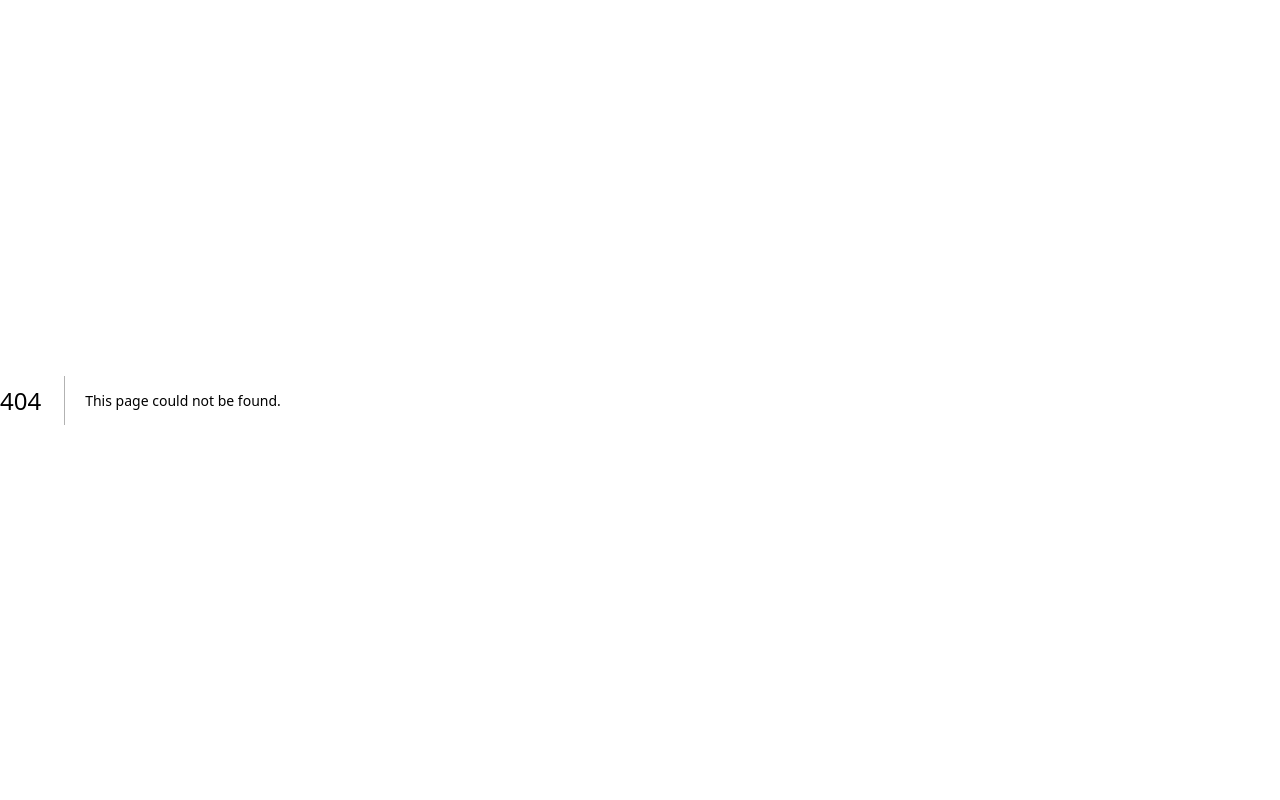
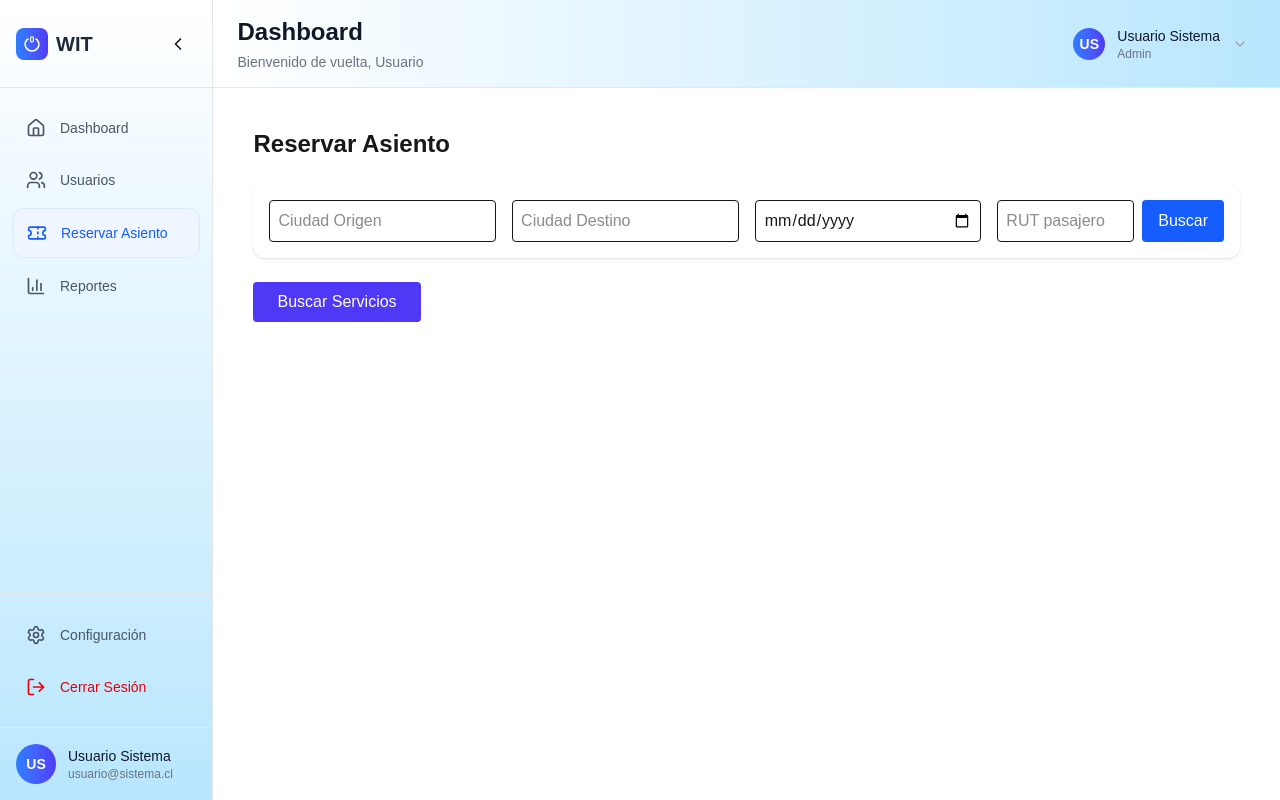
Before and after one commit to dorian-cesar/mantenedor-reservas-centinela, a Next.js app: page /dashboard/reserve in a window 1280 px wide. Before the commit this address had no page. Built offline with nearby package versions, Linux system fonts and the light colour scheme.

Commit message:
add: se crea componente reserve y se agrega al sidebar

```diff
--- a/package.json
+++ b/package.json
@@ -9,6 +9,7 @@
     "lint": "eslint"
   },
   "dependencies": {
+    "dayjs": "^1.11.19",
     "lucide-react": "^0.554.0",
     "next": "16.0.3",
     "react": "19.2.0",
--- /dev/null
+++ b/src/app/dashboard/reserve/page.jsx
@@ -0,0 +1,233 @@
+"use client";
+
+import { useState } from "react";
+import Swal from "sweetalert2";
+import dayjs from "dayjs";
+
+export default function ReservePage() {
+  const [origin, setOrigin] = useState("");
+  const [destination, setDestination] = useState("");
+  const [date, setDate] = useState("");
+  const [rut, setRut] = useState("");
+  const [userData, setUserData] = useState(null);
+  const [services, setServices] = useState([]);
+  const [selectedService, setSelectedService] = useState(null);
+  const [selectedSeat, setSelectedSeat] = useState(null);
+  const [loading, setLoading] = useState(false);
+
+  const notify = (icon, title, text = "") =>
+    Swal.fire({
+      icon,
+      title,
+      text,
+      confirmButtonColor: "#3b82f6",
+    });
+
+  const handleFindUser = async () => {
+    if (!rut.trim()) {
+      return notify(
+        "warning",
+        "Falta el RUT",
+        "Ingresa un RUT antes de continuar"
+      );
+    }
+
+    try {
+      const res = await fetch(`/api/users/find?rut=${rut}`);
+      const data = await res.json();
+
+      if (!data.user) {
+        return notify("error", "Usuario no encontrado");
+      }
+
+      setUserData(data.user);
+      notify("success", "Usuario encontrado");
+    } catch (err) {
+      notify("error", "Error buscando el usuario");
+    }
+  };
+
+  const handleSearchServices = async () => {
+    if (!origin || !destination || !date || !userData) {
+      return notify("warning", "Datos incompletos");
+    }
+
+    setLoading(true);
+
+    try {
+      const params = new URLSearchParams({
+        origin,
+        destination,
+        date,
+      });
+
+      const res = await fetch(`/api/services/search?${params.toString()}`);
+      const data = await res.json();
+
+      setServices(data.services || []);
+    } catch (err) {
+      notify("error", "Error buscando servicios");
+    } finally {
+      setLoading(false);
+    }
+  };
+
+  const handleReserveSeat = async () => {
+    if (!selectedService || !selectedSeat || !userData)
+      return notify("warning", "Debes seleccionar un asiento");
+
+    try {
+      // Reservar
+      await fetch(`/api/seats/reserve`, {
+        method: "POST",
+        headers: { "Content-Type": "application/json" },
+        body: JSON.stringify({
+          serviceId: selectedService._id,
+          seat: selectedSeat,
+          userId: userData._id,
+        }),
+      });
+
+      // Confirmar
+      await fetch(`/api/seats/confirm`, {
+        method: "POST",
+        headers: { "Content-Type": "application/json" },
+        body: JSON.stringify({
+          serviceId: selectedService._id,
+          seat: selectedSeat,
+          userId: userData._id,
+        }),
+      });
+
+      notify("success", "Asiento reservado y confirmado exitosamente");
+
+      setSelectedSeat(null);
+      setSelectedService(null);
+      setServices([]);
+    } catch (err) {
+      notify("error", "No se pudo reservar");
+    }
+  };
+
+  return (
+    <div className="p-6">
+      <h1 className="text-2xl font-bold mb-6">Reservar Asiento</h1>
+
+      {/* FORMULARIO */}
+      <div className="grid grid-cols-4 gap-4 mb-6 bg-white p-4 rounded-xl shadow">
+        <input
+          type="text"
+          placeholder="Ciudad Origen"
+          className="border p-2 rounded"
+          value={origin}
+          onChange={(e) => setOrigin(e.target.value)}
+        />
+
+        <input
+          type="text"
+          placeholder="Ciudad Destino"
+          className="border p-2 rounded"
+          value={destination}
+          onChange={(e) => setDestination(e.target.value)}
+        />
+
+        <input
+          type="date"
+          className="border p-2 rounded"
+          value={date}
+          onChange={(e) => setDate(e.target.value)}
+        />
+
+        <div className="flex gap-2">
+          <input
+            type="text"
+            placeholder="RUT pasajero"
+            className="border p-2 rounded w-full"
+            value={rut}
+            onChange={(e) => setRut(e.target.value)}
+          />
+          <button
+            onClick={handleFindUser}
+            className="bg-blue-600 text-white px-4 py-2 rounded"
+          >
+            Buscar
+          </button>
+        </div>
+      </div>
+
+      {userData && (
+        <p className="mb-4 text-green-600 font-semibold">
+          Pasajero: {userData.name}
+        </p>
+      )}
+
+      <button
+        onClick={handleSearchServices}
+        className="bg-indigo-600 text-white px-6 py-2 rounded mb-6"
+      >
+        Buscar Servicios
+      </button>
+
+      {/* LISTA DE SERVICIOS */}
+      {loading && <p>Cargando servicios...</p>}
+
+      {services.length > 0 && (
+        <div className="space-y-4">
+          {services.map((service) => (
+            <div
+              key={service._id}
+              className={`p-4 border rounded-xl cursor-pointer ${
+                selectedService?._id === service._id
+                  ? "border-blue-600 bg-blue-50"
+                  : "border-gray-200"
+              }`}
+              onClick={() => setSelectedService(service)}
+            >
+              <p className="font-semibold text-lg">
+                {service.origin} → {service.destination}
+              </p>
+              <p className="text-sm text-gray-600">
+                {dayjs(service.date).format("DD/MM/YYYY HH:mm")}
+              </p>
+            </div>
+          ))}
+        </div>
+      )}
+
+      {/* SELECCIÓN DE ASIENTOS */}
+      {selectedService && (
+        <div className="mt-6 bg-white p-4 rounded-xl shadow">
+          <h2 className="text-lg font-bold mb-3">
+            Selecciona un asiento — {selectedService.busPlate}
+          </h2>
+
+          <div className="grid grid-cols-6 gap-3">
+            {selectedService.seats.map((seat) => (
+              <button
+                key={seat.number}
+                disabled={seat.taken}
+                onClick={() => setSelectedSeat(seat.number)}
+                className={`px-3 py-2 rounded border ${
+                  seat.taken
+                    ? "bg-gray-300 text-gray-600 cursor-not-allowed"
+                    : selectedSeat === seat.number
+                    ? "bg-blue-600 text-white"
+                    : "bg-gray-100 hover:bg-gray-200"
+                }`}
+              >
+                {seat.number}
+              </button>
+            ))}
+          </div>
+
+          <button
+            onClick={handleReserveSeat}
+            className="mt-6 bg-green-600 text-white px-6 py-3 rounded w-full"
+          >
+            Confirmar Reserva
+          </button>
+        </div>
+      )}
+    </div>
+  );
+}
--- a/src/components/sidebar.jsx
+++ b/src/components/sidebar.jsx
@@ -1,6 +1,6 @@
-"use client"
-import { useState, useEffect } from "react"
-import { usePathname, useRouter } from 'next/navigation';
+"use client";
+import { useState, useEffect } from "react";
+import { usePathname, useRouter } from "next/navigation";
 import Link from "next/link";
 import SessionHelper from "@/utils/session";
 import {
@@ -15,15 +15,16 @@ import {
   Calendar,
   HelpCircle,
   LogOut,
-    Building2
-} from "lucide-react"
+  Building2,
+  Ticket,
+} from "lucide-react";
 
 export default function Sidebar({ className = "" }) {
-    const [isCollapsed, setIsCollapsed] = useState(false)
+  const [isCollapsed, setIsCollapsed] = useState(false);
   const pathname = usePathname();
   const router = useRouter();
-    const [user, setUser] = useState(null)
-    const [superUser, setSuperUser] = useState(false)
+  const [user, setUser] = useState(null);
+  const [superUser, setSuperUser] = useState(false);
 
   useEffect(() => {
     const userData = localStorage.getItem("user");
@@ -37,30 +38,52 @@ export default function Sidebar({ className = "" }) {
     }
     const currentUser = SessionHelper.getUser();
     setSuperUser(String(currentUser?.role) === "superUser");
-    }, [])
+  }, []);
 
   const adminItems = [
     { icon: <Home size={20} />, label: "Dashboard", href: "/dashboard" },
     { icon: <Users size={20} />, label: "Usuarios", href: "/dashboard/users" },
-        { icon: <BarChart3 size={20} />, label: "Reportes", href: "/dashboard/reports" },
-    ]
+    {
+      icon: <Ticket size={20} />,
+      label: "Reservar Asiento",
+      href: "/dashboard/reserve",
+    },
+    {
+      icon: <BarChart3 size={20} />,
+      label: "Reportes",
+      href: "/dashboard/reports",
+    },
+  ];
 
   const superUserItems = [
     { icon: <Home size={20} />, label: "Dashboard", href: "/dashboard" },
     { icon: <Users size={20} />, label: "Usuarios", href: "/dashboard/users" },
-        { icon: <Building2 size={20} />, label: "Ciudades", href: "/dashboard/cities" },
-        { icon: <BarChart3 size={20} />, label: "Reportes", href: "/dashboard/reports" },
+    {
+      icon: <Building2 size={20} />,
+      label: "Ciudades",
+      href: "/dashboard/cities",
+    },
+    {
+      icon: <Ticket size={20} />,
+      label: "Reservar Asiento",
+      href: "/dashboard/reserve",
+    },
+    {
+      icon: <BarChart3 size={20} />,
+      label: "Reportes",
+      href: "/dashboard/reports",
+    },
     { icon: <Mail size={20} />, label: "Mensajes", href: "/messages" },
     { icon: <Calendar size={20} />, label: "Calendario", href: "/calendar" },
-    ]
+  ];
 
   const bottomMenuItems = [
     { icon: <Settings size={20} />, label: "Configuración", href: "/settings" },
-    ]
+  ];
 
   const toggleSidebar = () => {
-        setIsCollapsed(!isCollapsed)
-    }
+    setIsCollapsed(!isCollapsed);
+  };
 
   const handleLogout = async () => {
     await SessionHelper.logout();
@@ -70,14 +93,22 @@ export default function Sidebar({ className = "" }) {
   const getUserInitials = () => {
     if (!user) return "US";
     if (user.name) {
-            return user.name.split(' ').map(n => n[0]).join('').toUpperCase().slice(0, 2);
+      return user.name
+        .split(" ")
+        .map((n) => n[0])
+        .join("")
+        .toUpperCase()
+        .slice(0, 2);
     }
     return "US";
-    }
+  };
 
   return (
-        <div className={`flex flex-col bg-linear-to-b from-white to-sky-200 border-r border-gray-200 transition-all duration-300 ${isCollapsed ? 'w-16' : 'w-64'} ${className}`}>
-
+    <div
+      className={`flex flex-col bg-linear-to-b from-white to-sky-200 border-r border-gray-200 transition-all duration-300 ${
+        isCollapsed ? "w-16" : "w-64"
+      } ${className}`}
+    >
       <div className="flex items-center justify-between p-4 border-b border-gray-200 h-22">
         {!isCollapsed && (
           <div className="flex items-center space-x-2">
@@ -103,9 +134,10 @@ export default function Sidebar({ className = "" }) {
                 <Link
                   key={item.href}
                   href={item.href}
-                                className={`w-full flex items-center rounded-xl px-3 py-3 transition-all duration-200 group ${isActive
-                                        ? 'bg-blue-50 text-blue-600 border border-blue-100'
-                                        : 'text-gray-600 hover:bg-gray-50 hover:text-gray-900'
+                  className={`w-full flex items-center rounded-xl px-3 py-3 transition-all duration-200 group ${
+                    isActive
+                      ? "bg-blue-50 text-blue-600 border border-blue-100"
+                      : "text-gray-600 hover:bg-gray-50 hover:text-gray-900"
                   }`}
                 >
                   <div className="flex items-center justify-center w-6 h-6">
@@ -114,7 +146,9 @@ export default function Sidebar({ className = "" }) {
 
                   {!isCollapsed && (
                     <>
-                                        <span className="ml-3 font-medium text-sm">{item.label}</span>
+                      <span className="ml-3 font-medium text-sm">
+                        {item.label}
+                      </span>
                       {item.badge && (
                         <span className="ml-auto bg-red-500 text-white text-xs px-2 py-1 rounded-full min-w-5 flex items-center justify-center">
                           {item.badge}
@@ -131,9 +165,10 @@ export default function Sidebar({ className = "" }) {
                 <Link
                   key={item.href}
                   href={item.href}
-                                className={`w-full flex items-center rounded-xl px-3 py-3 transition-all duration-200 group ${isActive
-                                        ? 'bg-blue-50 text-blue-600 border border-blue-100'
-                                        : 'text-gray-600 hover:bg-gray-50 hover:text-gray-900'
+                  className={`w-full flex items-center rounded-xl px-3 py-3 transition-all duration-200 group ${
+                    isActive
+                      ? "bg-blue-50 text-blue-600 border border-blue-100"
+                      : "text-gray-600 hover:bg-gray-50 hover:text-gray-900"
                   }`}
                 >
                   <div className="flex items-center justify-center w-6 h-6">
@@ -142,7 +177,9 @@ export default function Sidebar({ className = "" }) {
 
                   {!isCollapsed && (
                     <>
-                                        <span className="ml-3 font-medium text-sm">{item.label}</span>
+                      <span className="ml-3 font-medium text-sm">
+                        {item.label}
+                      </span>
                       {item.badge && (
                         <span className="ml-auto bg-red-500 text-white text-xs px-2 py-1 rounded-full min-w-5 flex items-center justify-center">
                           {item.badge}
@@ -152,10 +189,8 @@ export default function Sidebar({ className = "" }) {
                   )}
                 </Link>
               );
-                    })
-                }
+            })}
       </nav>
-
 
       <div className="px-3 py-4 border-t border-gray-200 space-y-1">
         {bottomMenuItems.map((item) => {
@@ -164,9 +199,10 @@ export default function Sidebar({ className = "" }) {
             <Link
               key={item.href}
               href={item.href}
-                            className={`w-full flex items-center rounded-xl px-3 py-3 transition-all duration-200 group ${isActive
-                                ? 'bg-blue-50 text-blue-600 border border-blue-100'
-                                : 'text-gray-600 hover:bg-gray-50 hover:text-gray-900'
+              className={`w-full flex items-center rounded-xl px-3 py-3 transition-all duration-200 group ${
+                isActive
+                  ? "bg-blue-50 text-blue-600 border border-blue-100"
+                  : "text-gray-600 hover:bg-gray-50 hover:text-gray-900"
               }`}
             >
               <div className="flex items-center justify-center w-6 h-6">
@@ -176,7 +212,7 @@ export default function Sidebar({ className = "" }) {
                 <span className="ml-3 font-medium text-sm">{item.label}</span>
               )}
             </Link>
-                    )
+          );
         })}
 
         <button
@@ -212,5 +248,5 @@ export default function Sidebar({ className = "" }) {
         </div>
       )}
     </div>
-    )
+  );
 }
```
Also changed, not shown: 1 other file (tests, documents, lock files or other folders). Lines whose indentation alone changed are shown as unchanged.
